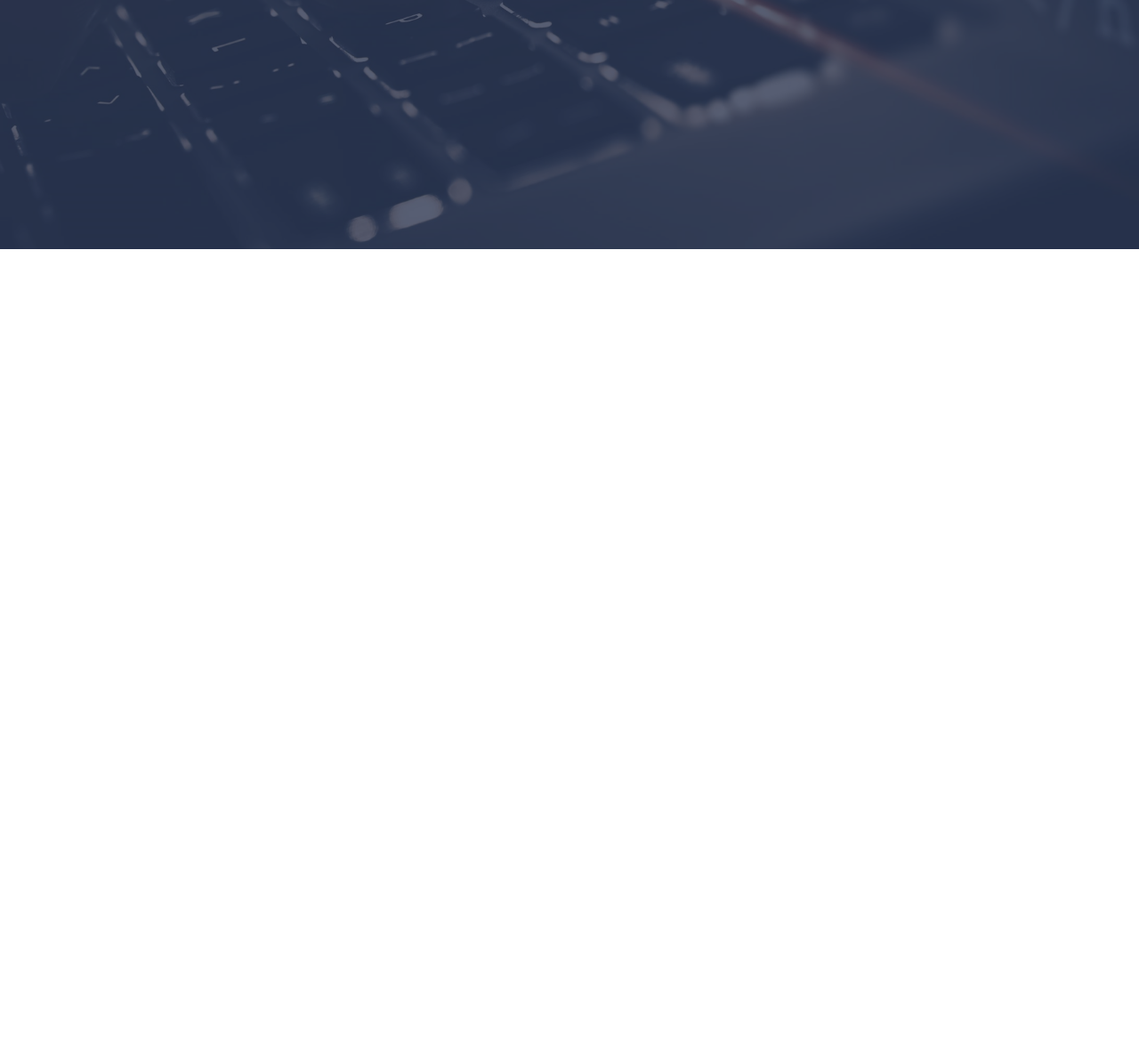
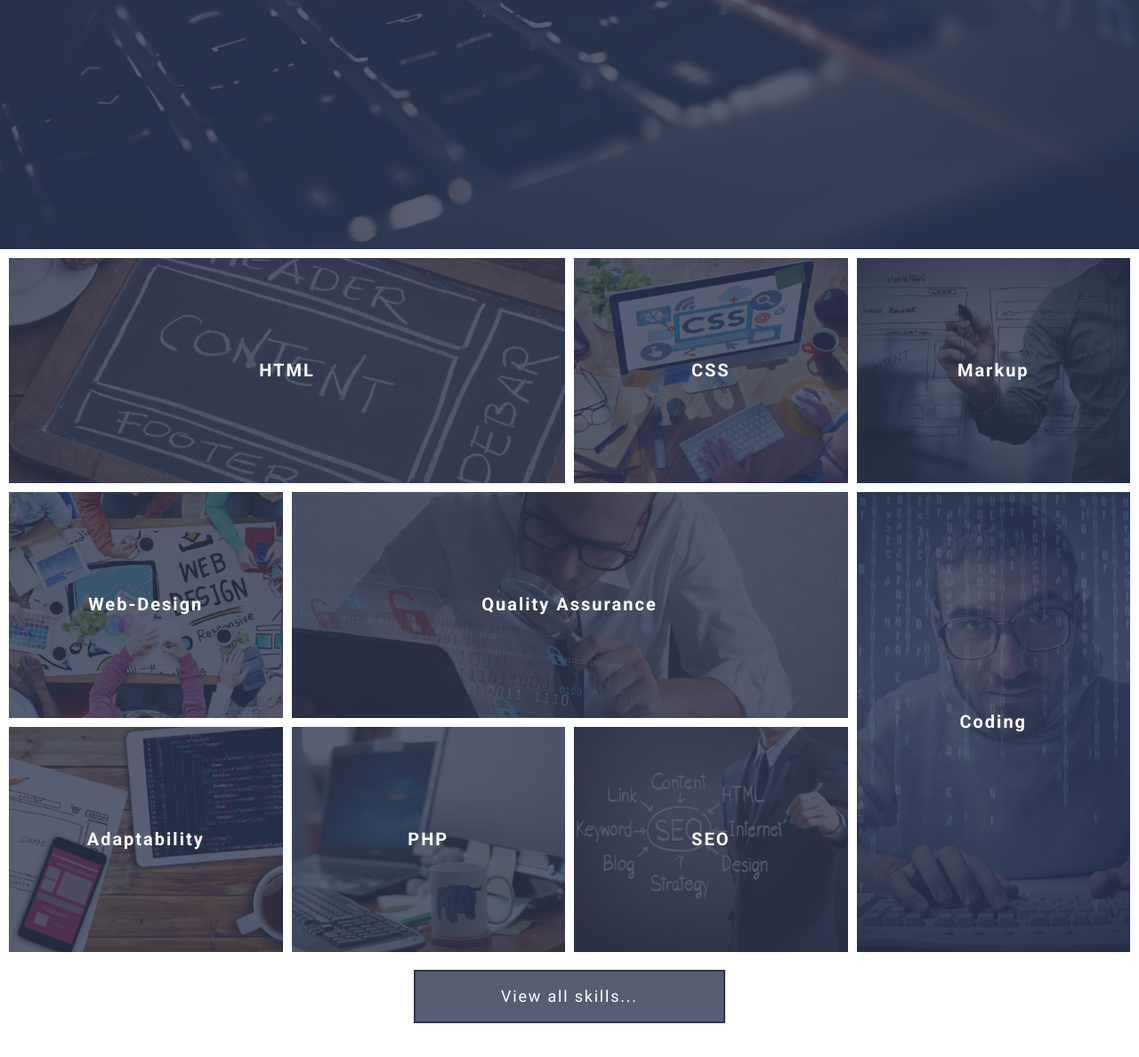
Before and after one commit to aylingyoren/grid-template-aylin, a website: page index.html in a window 1280 px wide. Shown: the part 520-1708 px from the top of the page at 89% size. Before the commit the page ends 800 px from the top, so only its background shows below. Drawn offline with Linux system fonts and the light colour scheme.

Commit message:
second_section_complete
pixel to pixel

```diff
--- a/assets/css/style.css
+++ b/assets/css/style.css
@@ -506,13 +506,29 @@ a {
 .btn {
   min-width: 250px;
   height: 60px;
-  border: 2px solid #ffffff;
-  background-color: rgba(255, 255, 255, 0.1);
   display: block;
   font-size: 1.125rem;
   text-align: center;
   padding: 18px 20px;
   letter-spacing: 0.1em;
+  transition: background-color 0.5s;
+}
+
+.btn--light {
+  border: 2px solid #ffffff;
+  background-color: rgba(255, 255, 255, 0.1);
+  width: 250px;
+}
+
+.btn--primary {
+  border: 2px solid #2d3651;
+  background-color: rgba(45, 54, 81, 0.8);
+  width: 350px;
+}
+
+.btn--primary:hover,
+.btn--light:hover {
+  background-color: #d66926;
 }
 
 .header {
@@ -602,6 +618,11 @@ a {
   padding: 20px 10px;
   font-size: 1.125rem;
   letter-spacing: 0.09em;
+  transition: color 0.5s;
+}
+
+.header-navbar__link:hover {
+  color:#d66926;
 }
 
 .header-content {
@@ -624,3 +645,120 @@ a {
 .header-content__actions .btn:first-of-type {
   margin-right: 20px;
 }
+
+.skills {
+  padding: 10px;
+  margin-bottom: 30px;
+}
+
+.skills__container {
+  display: grid;
+  grid-template-areas: 'a1 a1 a2 a3' 'a4 a5 a5 a6' 'a7 a8 a9 a6';
+  grid-auto-rows: calc(33.333vh - 13.333px);
+  gap: 10px;
+  margin-bottom: 20px;
+}
+
+.skills__actions {
+  display: flex;
+  justify-content: center;
+}
+
+.skill-item {
+  background-color: #2d3651;
+  position: relative;
+  overflow: hidden;
+}
+
+.skill-item:hover .skill-item__overlay {
+  opacity: 0.95 !important;
+}
+.skill-item:hover .skill-item__image {
+  transform: scale(1.1);
+}
+.skill-item:hover .skill-item__link {
+  color:#d66926;
+}
+
+.skill-item:nth-of-type(1) {
+  grid-area: a1;
+}
+
+.skill-item:nth-of-type(2) {
+  grid-area: a2;
+}
+.skill-item:nth-of-type(3) {
+  grid-area: a3;
+}
+.skill-item:nth-of-type(4) {
+  grid-area: a4;
+}
+.skill-item:nth-of-type(5) {
+  grid-area: a5;
+}
+.skill-item:nth-of-type(6) {
+  grid-area: a6;
+}
+.skill-item:nth-of-type(7) {
+  grid-area: a7;
+}
+.skill-item:nth-of-type(8) {
+  grid-area: a8;
+}
+.skill-item:nth-of-type(9) {
+  grid-area: a9;
+}
+
+.skill-item__overlay {
+  position: absolute;
+  top: 0;
+  right: 0;
+  bottom: 0;
+  left: 0;
+  z-index: 1;
+  transition: opacity 0.5s;
+}
+
+.skill-item__image {
+  height: 100%;
+  background-position: center;
+  background-size: cover;
+  background-repeat: no-repeat;
+  position: absolute;
+  top: 0;
+  right: 0;
+  bottom: 0;
+  left: 0;
+  transition: transform 0.5s;
+}
+
+.skill-item__title {
+  position: absolute;
+  top: 0;
+  right: 0;
+  bottom: 0;
+  left: 0;
+  margin: 0;
+  z-index: 2;
+  font-size: 1.25rem;
+  letter-spacing: 0.1em;
+}
+
+.skill-item__link {
+  display: flex;
+  justify-content: center;
+  align-items: center;
+  padding: 20px;
+  position: absolute;
+  top: 0;
+  right: 0;
+  bottom: 0;
+  left: 0;
+  transition: color 0.5s;
+}
+
+@media (max-height: 690px) {
+  .skill-item {
+    grid-auto-rows: calc(230px - 13.333px);
+  }
+}
--- a/index.html
+++ b/index.html
@@ -12,7 +12,7 @@
   <title>GRID-TEMPLATE</title>
 </head>
 <body>
-  <header class="header"> <!-- шапка -->
+  <header class="header">
     <div class="header-overlay"></div>
     <div class="header-menu">
       <div class="header-menu__container">
@@ -49,7 +49,75 @@
     </div>
   </div>
   </header>
-  <section> <!-- скилы -->
+  <section class="skills">
+    <div class="skills__container">
+      <article class="skill-item">
+        <div class="skill-item__overlay" style="background-color: #2d3651; opacity: 0.8;"></div>
+        <div class="skill-item__image" style="background-image: url(assets/img/img-html.png);"></div>
+        <h3 class="skill-item__title">
+          <a class="skill-item__link" href="#">HTML</a>
+        </h3>
+      </article>
+      <article class="skill-item">
+        <div class="skill-item__overlay" style="background-color: #2d3651; opacity: 0.8;"></div>
+        <div class="skill-item__image" style="background-image: url(assets/img/img-css.png);"></div>
+        <h3 class="skill-item__title">
+          <a class="skill-item__link" href="#">CSS</a>
+        </h3>
+      </article>
+      <article class="skill-item">
+        <div class="skill-item__overlay" style="background-color: #2d3651; opacity: 0.8;"></div>
+        <div class="skill-item__image" style="background-image: url(assets/img/img-markup.png);"></div>
+        <h3 class="skill-item__title">
+          <a class="skill-item__link" href="#">Markup</a>
+        </h3>
+      </article>
+      <article class="skill-item">
+        <div class="skill-item__overlay" style="background-color: #2d3651; opacity: 0.8;"></div>
+        <div class="skill-item__image" style="background-image: url(assets/img/img-webdesign.png);"></div>
+        <h3 class="skill-item__title">
+          <a class="skill-item__link" href="#">Web-Design</a>
+        </h3>
+      </article>
+      <article class="skill-item">
+        <div class="skill-item__overlay" style="background-color: #2d3651; opacity: 0.8;"></div>
+        <div class="skill-item__image" style="background-image: url(assets/img/img-qa.png);"></div>
+        <h3 class="skill-item__title">
+          <a class="skill-item__link" href="#">Quality Assurance</a>
+        </h3>
+      </article>
+      <article class="skill-item">
+        <div class="skill-item__overlay" style="background-color: #2d3651; opacity: 0.8;"></div>
+        <div class="skill-item__image" style="background-image: url(assets/img/img-codding.png);"></div>
+        <h3 class="skill-item__title">
+          <a class="skill-item__link" href="#">Coding</a>
+        </h3>
+      </article>
+      <article class="skill-item">
+        <div class="skill-item__overlay" style="background-color: #2d3651; opacity: 0.8;"></div>
+        <div class="skill-item__image" style="background-image: url(assets/img/img-adaptability.png);"></div>
+        <h3 class="skill-item__title">
+          <a class="skill-item__link" href="#">Adaptability</a>
+        </h3>
+      </article>
+      <article class="skill-item">
+        <div class="skill-item__overlay" style="background-color: #2d3651; opacity: 0.8;"></div>
+        <div class="skill-item__image" style="background-image: url(assets/img/img-php.png);"></div>
+        <h3 class="skill-item__title">
+          <a class="skill-item__link" href="#">PHP</a>
+        </h3>
+      </article>
+      <article class="skill-item">
+        <div class="skill-item__overlay" style="background-color: #2d3651; opacity: 0.8;"></div>
+        <div class="skill-item__image" style="background-image: url(assets/img/img-seo.png);"></div>
+        <h3 class="skill-item__title">
+          <a class="skill-item__link" href="#">SEO</a>
+        </h3>
+      </article>
+    </div>
+    <div class="skills__actions">
+      <a href="#" class="btn btn--primary">View all skills...</a>
+    </div>
 
   </section>
   <section> <!-- текст с картинкой -->
```
